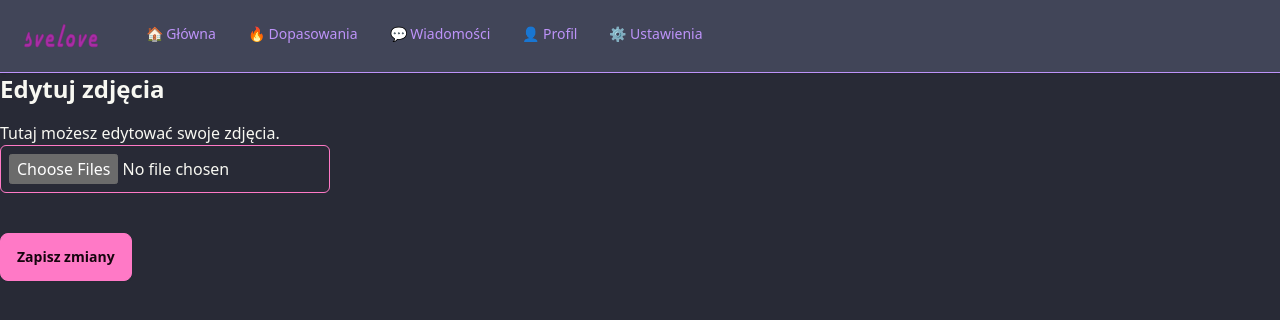
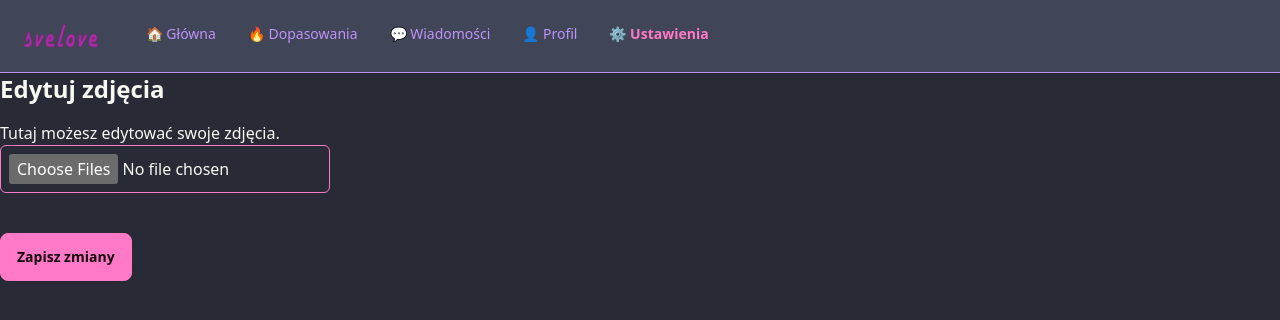
Before and after one commit to KacperDega/svelove-frontend, a React (Create React App) app: page /profile/edit/photos in a window 1280 px wide. Shown: the top 320 px of the page. Built offline with nearby package versions, Linux system fonts and the light colour scheme.

Commit message:
feat: enhance Navbar component with dynamic active link detection

```diff
--- a/src/components/Navbar.tsx
+++ b/src/components/Navbar.tsx
@@ -1,14 +1,17 @@
 import React from "react";
-import { NavLink } from "react-router-dom";
+import { NavLink, useLocation } from "react-router-dom";
 import logo from "../assets/logo1.svg";
 
 const Navbar: React.FC = () => {
+  const location = useLocation();
+  const path = location.pathname;
+
   const navItems = [
-    { to: "/dashboard", label: "🏠 Główna" },
-    { to: "/matches", label: "🔥 Dopasowania" },
-    { to: "/chat", label: "💬 Wiadomości" },
-    { to: "/profile", label: "👤 Profil" },
-    { to: "/profile/edit", label: "⚙️ Ustawienia" },
+    { to: "/dashboard", label: "🏠 Główna", isActive: () => path === "/dashboard" },
+    { to: "/matches", label: "🔥 Dopasowania", isActive: () => path.startsWith("/matches") },
+    { to: "/chat", label: "💬 Wiadomości", isActive: () => path.startsWith("/chat") },
+    { to: "/profile", label: "👤 Profil", isActive: () => path.startsWith("/profile") && !path.startsWith("/profile/edit") },
+    { to: "/profile/edit", label: "⚙️ Ustawienia", isActive: () => path.startsWith("/profile/edit") },
   ];
 
   return (
@@ -17,20 +20,20 @@ const Navbar: React.FC = () => {
         <img src={logo} alt="Logo" className="h-6 max-h-6 object-contain" />
       </div>
 
-      {navItems.map((item) => (
+      {navItems.map((item) => {
+        const isActive = location.pathname.startsWith(item.to);
+        return (
           <NavLink
             key={item.to}
             to={item.to}
-          end
-          className={({ isActive }) =>
-            `hover:brightness-125 ${
-              isActive ? "text-primary font-bold" : "text-secondary font-medium"
-            }`
-          }
+            className={`hover:brightness-125 ${
+              item.isActive() ? "text-primary font-bold" : "text-secondary font-medium"
+            }`}
           >
             {item.label}
           </NavLink>
-      ))}
+        );
+      })}
     </nav>
   );
 };
```
Lines whose indentation alone changed are shown as unchanged.
